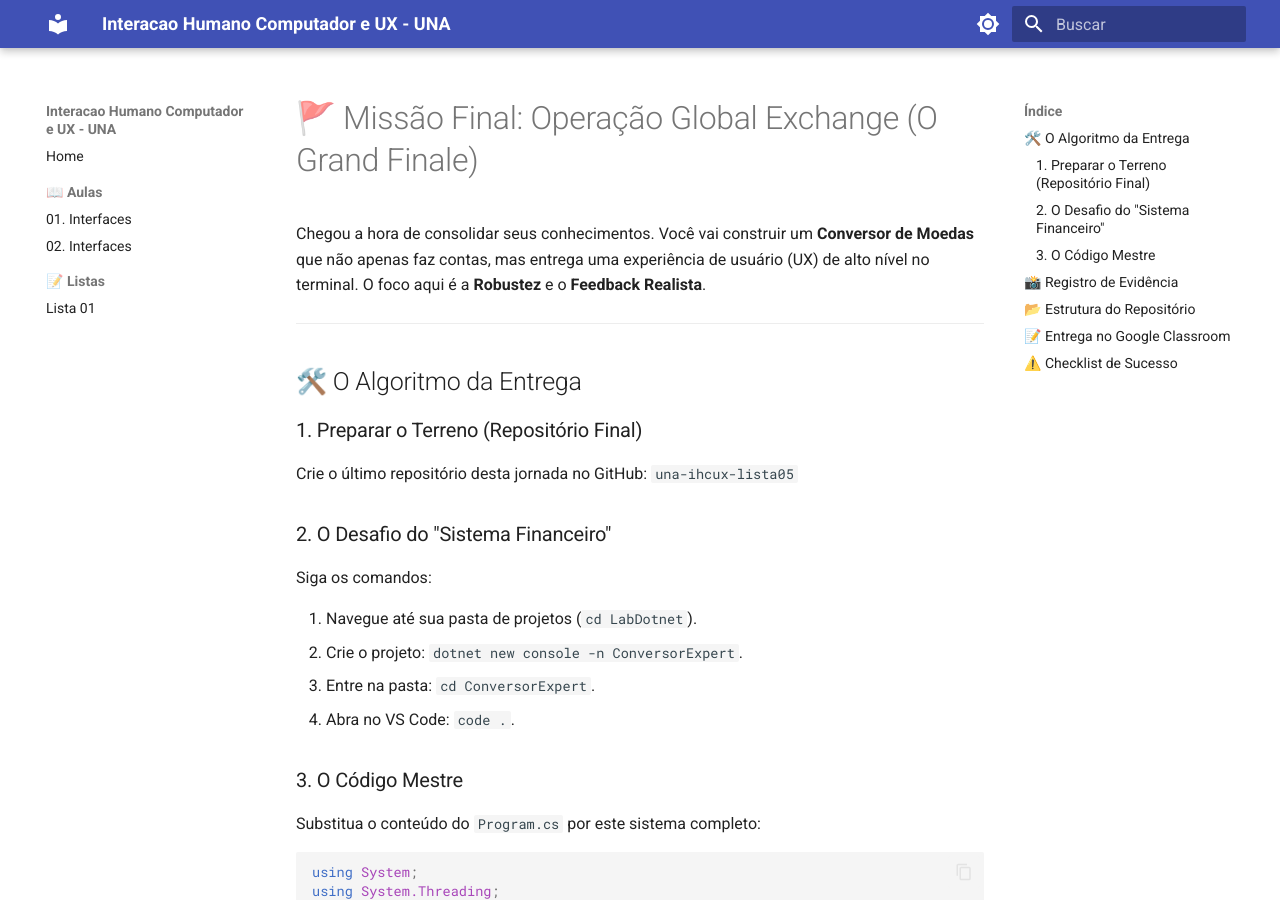
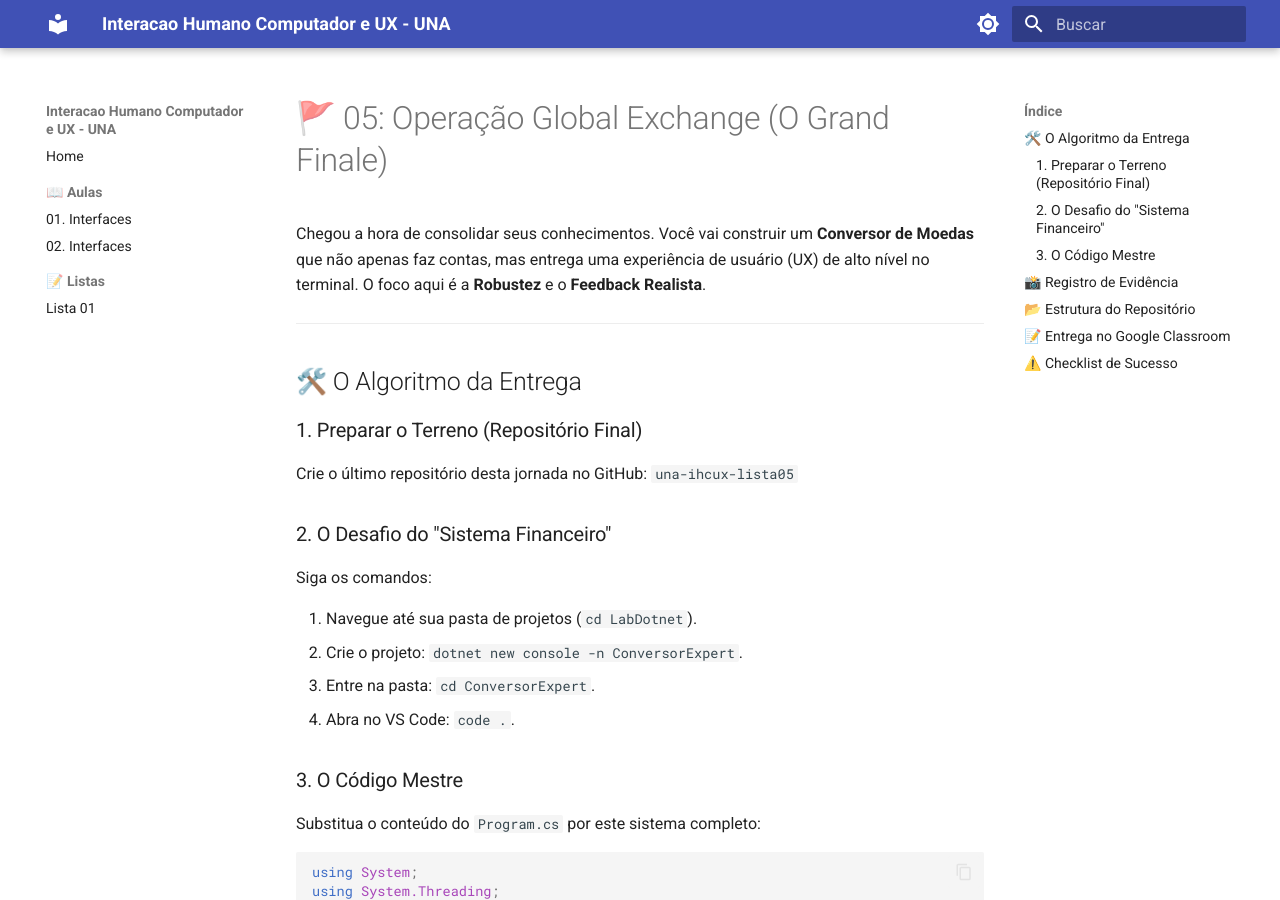
Before and after one commit to danhpaiva/una-ihcux-mkdocs-202601, an MkDocs documentation site: the page built from docs/listas/05-listas.md, in a window 1280 px wide and 900 px high. Built offline with MkDocs 1.6.1 and Material for MkDocs 9.7.7, drawn with Linux system fonts in a browser that asks for light colours.

Commit message:
feat: add 05

```diff
--- a/docs/listas/05-listas.md
+++ b/docs/listas/05-listas.md
@@ -1,4 +1,4 @@
-# 🚩 Missão Final: Operação Global Exchange (O Grand Finale)
+# 🚩 05: Operação Global Exchange (O Grand Finale)
 
 Chegou a hora de consolidar seus conhecimentos.
 Você vai construir um **Conversor de Moedas** que não apenas faz contas, mas entrega uma experiência de usuário (UX) de alto nível no terminal.
```
